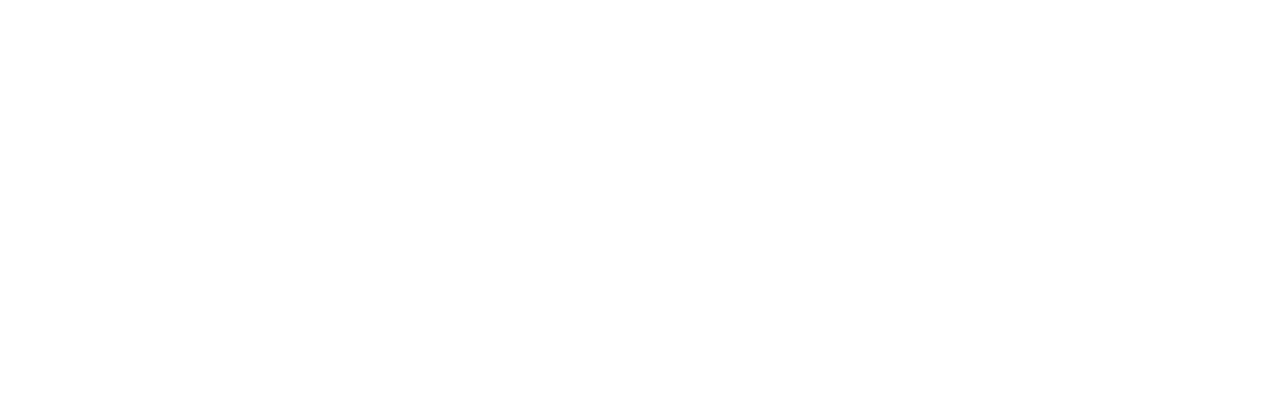
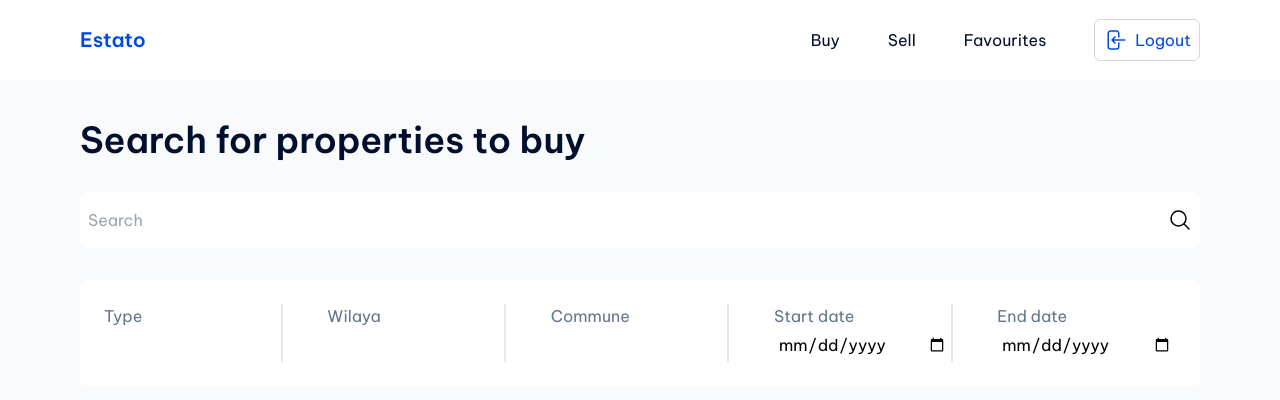
Before and after one commit to AhmedRamiBoukef/tpIGL, a Next.js app: page /app in a window 1280 px wide. Before the commit this address had no page. Shown: the top 400 px of the page. Built offline with nearby package versions, Linux system fonts and the light colour scheme; no server answers; sample sign-in values are in the browser's storage.

Commit message:
search with filter and housecards

```diff
--- /dev/null
+++ b/components/HouseCard.jsx
@@ -0,0 +1,48 @@
+import { useEffect } from "react";
+import Image from "next/image";
+import {
+  ArrowsPointingOutIcon,
+  HeartIcon,
+  HomeModernIcon,
+  MapPinIcon,
+} from "@heroicons/react/24/outline";
+function HouseCard({ house }) {
+
+  return (
+    <li className="bg-white rounded-lg max-w-[350px] flex flex-col">
+      <Image
+        className="rounded-t-lg object-cover"
+        src={"http://127.0.0.1:8000" + house.photos[0].photo}
+        width="350"
+        height="175"
+        alt={house.title}
+      />
+      <div className="p-4 flex flex-col flex-1">
+        <div className="flex items-center justify-between">
+          <p className="text-2xl text-secondary font-medium">{house.price} DA</p>
+          <button className="rounded-full flex items-center justify-center border-2 border-slate-200 text-secondary w-10 h-10">
+            <HeartIcon className="w-5 h-5" />
+          </button>
+        </div>
+        <p className="font-semibold text-2xl capitalize">{house.title}</p>
+        <p className="my-2 text-slate-500">{house.description}</p>
+        <ul className="flex items-center justify-between flex-wrap gap-y-2 pt-4 mt-auto border-t-2 border-t-slate-100">
+          <li className="flex items-center gap-1">
+            <HomeModernIcon className="w-6 h-6 text-secondary" />
+            <span className="text-slate-500 text-sm">{house.type}</span>
+          </li>
+          <li className="flex items-center gap-1">
+            <MapPinIcon className="w-6 h-6 text-secondary" />
+            <span className="text-slate-500 text-sm">{house.localisation}</span>
+          </li>
+          <li className="flex items-center gap-1">
+            <ArrowsPointingOutIcon className="w-6 h-6 text-secondary" />
+            <span className="text-slate-500 text-sm">{house.surface}m</span>
+          </li>
+        </ul>
+      </div>
+    </li>
+  );
+}
+
+export default HouseCard;
--- a/components/Input.jsx
+++ b/components/Input.jsx
@@ -1,4 +1,3 @@
-import React from "react";
 function Input({ name, type, label, setFormData = () => {}, required }) {
   return (
     <div className="relative mb-4">
--- /dev/null
+++ b/components/Nav.jsx
@@ -0,0 +1,65 @@
+import {
+  XMarkIcon,
+  ArrowLeftOnRectangleIcon,
+} from "@heroicons/react/24/outline";
+import Link from "next/link";
+import { useRouter } from "next/router";
+import { useCallback, useContext, useState } from "react";
+import { AuthContext } from "../context/authContext";
+const sections = ["Buy", "Sell", "favourites"];
+function Nav() {
+  const [menuActive, setMenuActive] = useState(false);
+  const { setAuthState } = useContext(AuthContext);
+  const router = useRouter();
+  const handleLogout = useCallback(() => {
+    setAuthState({ token: null });
+    router.replace("/");
+  }, []);
+  return (
+    <div className="bg-white">
+      <div className="container flex items-center md:justify-between min-h-[5rem]">
+        <Link href="/" className="text-secondary font-semibold text-xl ">
+          Estato
+        </Link>
+        <ul
+          className={`fixed z-50 transition-transform top-0 -left-[100vw] ${
+            menuActive && "translate-x-[100vw]"
+          } bg-white w-screen h-screen p-6 flex flex-col gap-6 text-lg text-primary capitalize md:p-0 md:static md:flex-row md:h-fit md:w-fit md:items-center md:text-base md:gap-12`}
+        >
+          <li className="ml-auto mb-8 md:hidden">
+            <button onClick={() => setMenuActive(false)}>
+              <XMarkIcon className="h-8 w-8 text-secondary" />
+            </button>
+          </li>
+          {sections.map((section) => (
+            <li
+              key={section}
+              className="relative before:content[''] before:w-0 before:h-[2px] hover:before:w-full before:absolute before:left-0 before:-bottom-1 before:bg-transparent md:before:bg-primary before:transition-all"
+            >
+              <Link href={`/app/${section}`}>{section}</Link>
+            </li>
+          ))}
+          <li className="self-center">
+            <button
+              className="flex items-center gap-2  text-secondary p-2 rounded-md border border-gray-300"
+              onClick={handleLogout}
+            >
+              <ArrowLeftOnRectangleIcon className="w-6 h-6" />
+              Logout
+            </button>
+          </li>
+        </ul>
+        <button
+          className="flex flex-col items-end gap-2 w-8 ml-auto md:hidden"
+          onClick={() => setMenuActive(true)}
+        >
+          <span className="h-[2px] w-full bg-secondary rounded-lg "></span>
+          <span className="h-[2px] w-3/4 bg-secondary rounded-lg "></span>
+          <span className="h-[2px] w-1/3 bg-secondary rounded-lg "></span>
+        </button>
+      </div>
+    </div>
+  );
+}
+
+export default Nav;
--- /dev/null
+++ b/components/Search.jsx
@@ -0,0 +1,118 @@
+import { useContext, useState } from "react";
+import { MagnifyingGlassIcon } from "@heroicons/react/24/outline";
+import { AuthContext } from "../context/authContext";
+import { useQuery } from "react-query";
+import HouseCard from "./HouseCard";
+function Search() {
+  const [formData, setFormData] = useState({
+    search_field: "",
+    type: "",
+    wilaya: "",
+    commune: "",
+    start_date: "",
+    end_date: "",
+  });
+  const { token } = useContext(AuthContext).authState;
+  const { data } = useQuery(["reas", formData], async () => {
+    const data = await fetch("http://127.0.0.1:8000/search_for_reas/", {
+      method: "POST",
+      body: JSON.stringify(formData),
+      headers: {
+        Authorization: `Bearer ${token}`,
+        "Content-Type": "application/json",
+      },
+    });
+    return data.json();
+  });
+  return (
+    <div className="container">
+      <h2 className="mt-10 font-semibold text-primary text-4xl">
+        Search for properties to buy
+      </h2>
+      <form className="">
+        <div className="bg-white flex items-center mt-8 px-2 py-4 rounded-md">
+          <input
+            className="flex-1 focus:outline-none"
+            type="text"
+            onChange={(e) =>
+              setFormData((old) => ({ ...old, search_field: e.target.value }))
+            }
+            placeholder="Search"
+          />
+          <button>
+            <MagnifyingGlassIcon className="w-6 h-6" />
+          </button>
+        </div>
+        <div className="mt-8 bg-white rounded-lg flex flex-wrap justify-between justify-items-start gap-6 p-6">
+          <div className="w-full md:w-5/12 lg:w-1/6 border-b-2 lg:border-b-0  lg:border-r-2 border-gray-200">
+            <label className="block text-slate-500 " htmlFor="type">
+              Type
+            </label>
+            <input
+              className="p-1 focus:outline-none w-full"
+              type="text"
+              onChange={(e) =>
+                setFormData((old) => ({ ...old, type: e.target.value }))
+              }
+            />
+          </div>
+          <div className="w-full md:w-5/12 lg:w-1/6 border-b-2 lg:border-b-0  lg:border-r-2 border-gray-200">
+            <label className="block text-slate-500 " htmlFor="type">
+              Wilaya
+            </label>
+            <input
+              className="p-1 focus:outline-none w-full"
+              type="text"
+              onChange={(e) =>
+                setFormData((old) => ({ ...old, wilaya: e.target.value }))
+              }
+            />
+          </div>
+          <div className="w-full md:w-5/12 lg:w-1/6 border-b-2 lg:border-b-0  lg:border-r-2 border-gray-200">
+            <label className="block text-slate-500 " htmlFor="type">
+              Commune
+            </label>
+            <input
+              className="p-1 focus:outline-none w-full"
+              type="text"
+              onChange={(e) =>
+                setFormData((old) => ({ ...old, commune: e.target.value }))
+              }
+            />
+          </div>
+          <div className="w-full md:w-5/12 lg:w-1/6 border-b-2 lg:border-b-0  lg:border-r-2 border-gray-200">
+            <label className="block text-slate-500 " htmlFor="type">
+              Start date
+            </label>
+            <input
+              className="p-1 focus:outline-none w-full"
+              type="date"
+              onChange={(e) =>
+                setFormData((old) => ({ ...old, start_date: e.target.value }))
+              }
+            />
+          </div>
+          <div className="w-full md:w-5/12 lg:w-1/6 border-b-2 lg:border-b-0  border-gray-200">
+            <label className="block text-slate-500 " htmlFor="type">
+              End date
+            </label>
+            <input
+              className="p-1 focus:outline-none w-full"
+              type="date"
+              onChange={(e) =>
+                setFormData((old) => ({ ...old, end_date: e.target.value }))
+              }
+            />
+          </div>
+        </div>
+      </form>
+      <ul className="mt-10 flex flex-wrap justify-center gap-5">
+        {data
+          ? data.map((house) => <HouseCard key={house.id} house={house} />)
+          : null}
+      </ul>
+    </div>
+  );
+}
+
+export default Search;
--- a/context/authContext.js
+++ b/context/authContext.js
@@ -1,10 +1,5 @@
 import { useRouter } from "next/router";
-import {
-  useEffect,
-  useState,
-  useContext,
-  createContext,
-} from "react";
+import { useEffect, useState, useContext, createContext } from "react";
 
 const AuthContext = createContext();
 const { Provider } = AuthContext;
@@ -15,17 +10,18 @@
   });
 
   const setUserAuthInfo = ({ token }) => {
-    localStorage.setItem("token", token);
+    localStorage.setItem("user", JSON.stringify({ token }));
     setAuthState({
       token,
     });
   };
 
   // checks if the user is authenticated or not
-  const isUserAuthenticated = () => Boolean(localStorage.getItem("token"));
+  const isUserAuthenticated = () =>
+    Boolean(JSON.parse(localStorage.getItem("user"))?.token);
 
   useEffect(() => {
-    const token = localStorage.getItem("token");
+    const token = JSON.parse(localStorage.getItem("user"))?.token;
     if (token) {
       setAuthState({ token });
     }
--- a/next.config.js
+++ b/next.config.js
@@ -2,6 +2,14 @@
 const nextConfig = {
   reactStrictMode: true,
   swcMinify: true,
-}
+  images: {
+    remotePatterns: [
+      {
+        protocol: "http",
+        hostname: "127.0.0.1",
+      },
+    ],
+  },
+};
 
-module.exports = nextConfig
+module.exports = nextConfig;
--- a/package.json
+++ b/package.json
@@ -16,6 +16,7 @@
     "next": "13.0.6",
     "react": "18.2.0",
     "react-dom": "18.2.0",
+    "react-query": "^3.39.2",
     "react-toastify": "^9.1.1"
   },
   "devDependencies": {
--- a/pages/_app.js
+++ b/pages/_app.js
@@ -2,14 +2,18 @@
 import "react-toastify/dist/ReactToastify.css";
 import { AuthProvider, ProtectRoutes } from "../context/authContext";
 import { ToastContainer } from "react-toastify";
+import { QueryClient, QueryClientProvider } from "react-query";
 
+const queryClient = new QueryClient();
 function MyApp({ Component, pageProps }) {
   return (
     <AuthProvider>
-      <ProtectRoutes>
-        <Component {...pageProps} />
-      </ProtectRoutes>
-      <ToastContainer />
+      <QueryClientProvider client={queryClient}>
+        <ProtectRoutes>
+          <Component {...pageProps} />
+        </ProtectRoutes>
+        <ToastContainer />
+      </QueryClientProvider>
     </AuthProvider>
   );
 }
--- a/pages/app/index.js
+++ b/pages/app/index.js
@@ -1,9 +1,11 @@
-import Link from "next/link";
+import Nav from "../../components/Nav";
+import Search from "../../components/Search";
 
 function index() {
   return (
-    <div>
-      hello
+    <div className="min-h-screen bg-slate-50">
+      <Nav />
+      <Search />
     </div>
   );
 }
--- a/sections/Header.jsx
+++ b/sections/Header.jsx
@@ -27,7 +27,10 @@
         setAuthState({ token });
         router.push("/app");
       })
-      .catch((err) => toast.error(err.message));
+      .catch((err) => {
+        console.log(err);
+        toast.error(err.message);
+      });
     //  axios
     //    .post("http://127.0.0.1:8000/auth/", {
     //     headers: {
```
Also changed, not shown: 2 other files (tests, documents, lock files or other folders).
